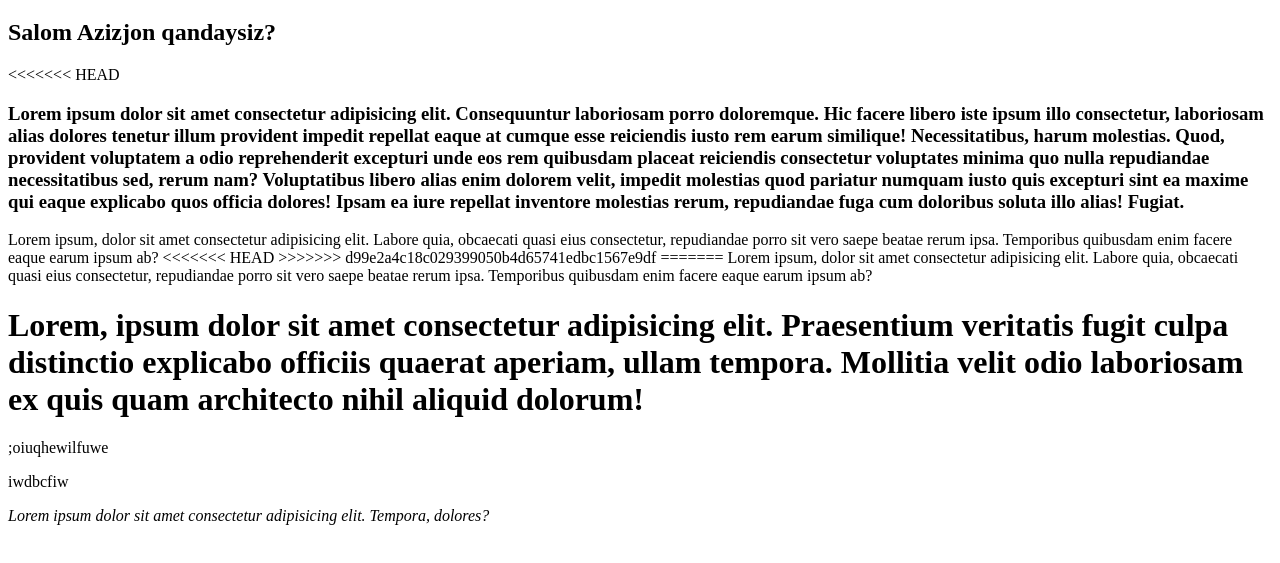
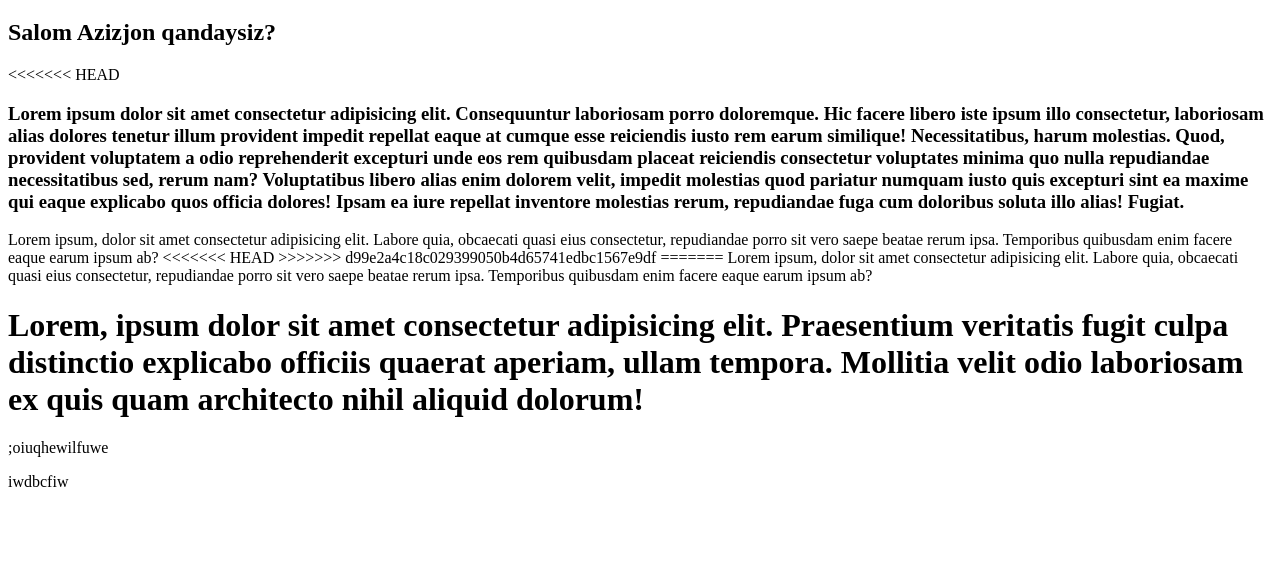
Before and after one commit to A-Fayzullayevich/Collaborative, a plain HTML site: page style.html in a window 1280 px wide. Shown: the part 61-624 px from the top of the page. Drawn offline with Linux system fonts and the light colour scheme.

Commit message:
Revert "salom azizzullo"

```diff
--- a/style.html
+++ b/style.html
@@ -23,13 +23,13 @@
       explicabo quos officia dolores! Ipsam ea iure repellat inventore molestias
       rerum, repudiandae fuga cum doloribus soluta illo alias! Fugiat.
     </h3>
+    Lorem ipsum, dolor sit amet consectetur adipisicing elit. Labore
+    quia, obcaecati quasi eius consectetur, repudiandae porro sit vero saepe
+    beatae rerum ipsa. Temporibus quibusdam enim facere eaque earum ipsum ab?
+    <<<<<<< HEAD >>>>>>> d99e2a4c18c029399050b4d65741edbc1567e9df =======
     Lorem ipsum, dolor sit amet consectetur adipisicing elit. Labore quia,
     obcaecati quasi eius consectetur, repudiandae porro sit vero saepe beatae
-    rerum ipsa. Temporibus quibusdam enim facere eaque earum ipsum ab? <<<<<<<
-    HEAD >>>>>>> d99e2a4c18c029399050b4d65741edbc1567e9df ======= Lorem ipsum,
-    dolor sit amet consectetur adipisicing elit. Labore quia, obcaecati quasi
-    eius consectetur, repudiandae porro sit vero saepe beatae rerum ipsa.
-    Temporibus quibusdam enim facere eaque earum ipsum ab?
+    rerum ipsa. Temporibus quibusdam enim facere eaque earum ipsum ab?
 
     <nav>
       <a href=""></a><a href=""></a><a href=""></a><a href=""></a
@@ -41,12 +41,9 @@
       tempora. Mollitia velit odio laboriosam ex quis quam architecto nihil
       aliquid dolorum!
     </h1>
-    ;oiuqhewilfuwe
-    <p>iwdbcfiw</p>
+  ;oiuqhewilfuwe
+  <p>iwdbcfiw
 
-    <i
-      >Lorem ipsum dolor sit amet consectetur adipisicing elit. Tempora,
-      dolores?</i
-    >
+  </p>
   </body>
 </html>
```
